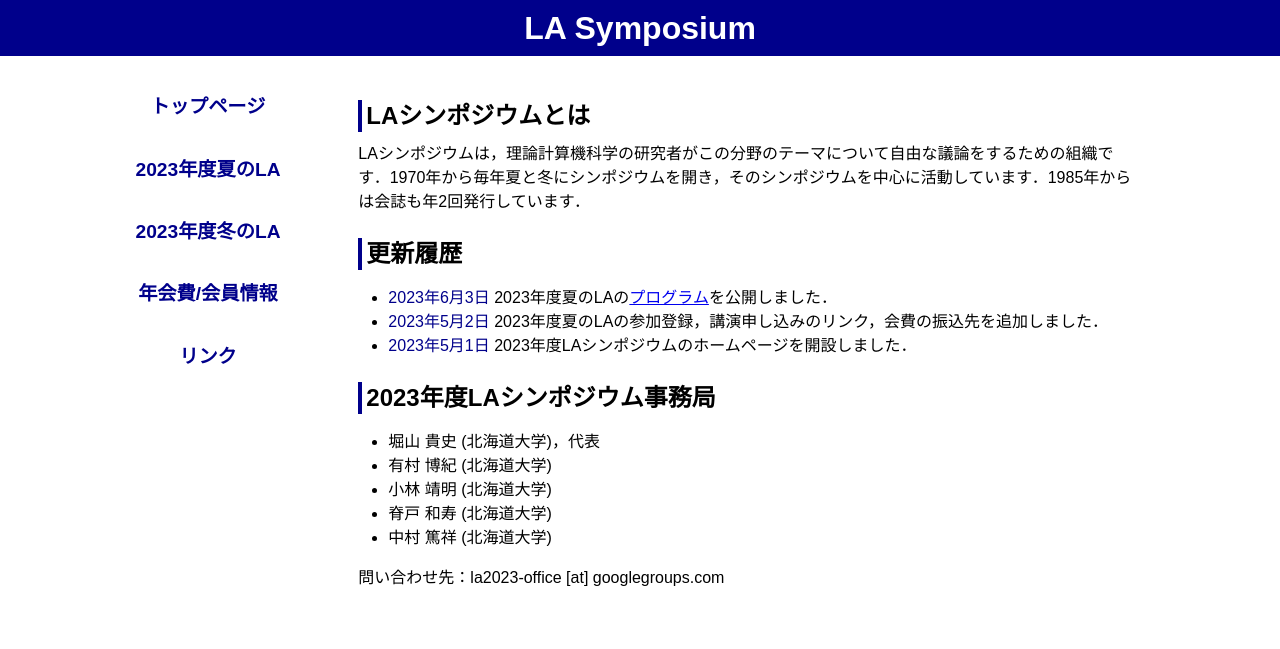
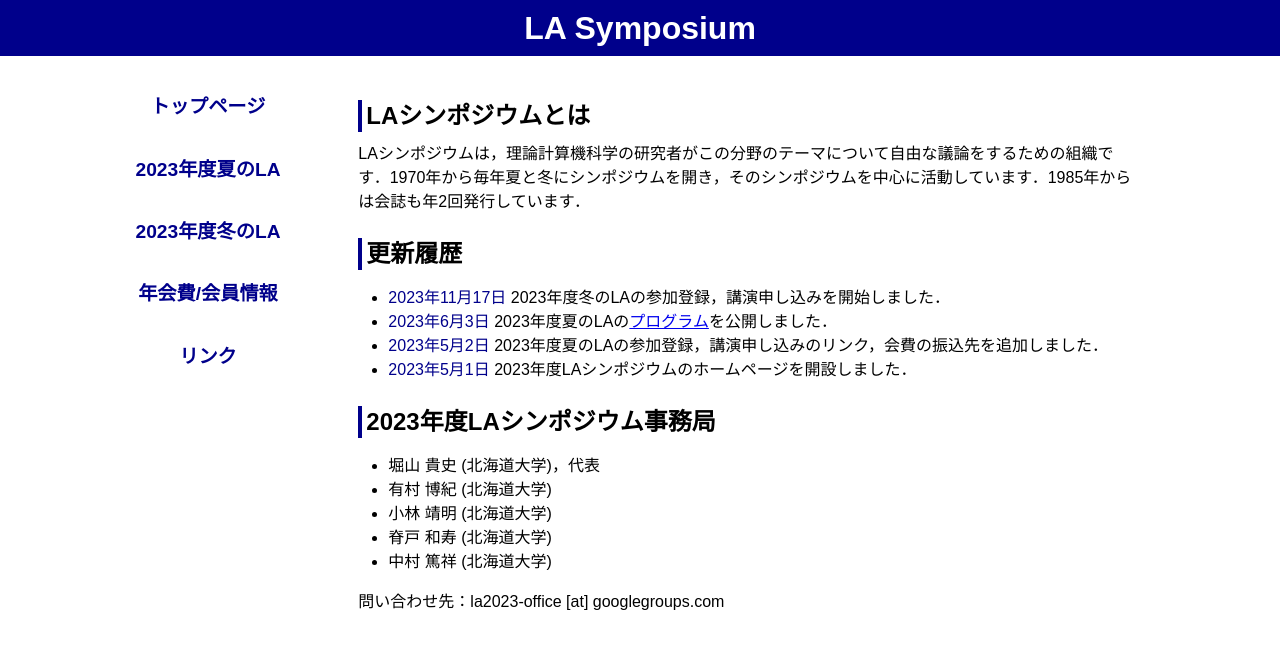
Before and after one commit to ytamura12/la-symposium_test.github.io, a Jekyll site: the page built from index.md, in a window 1280 px wide. Shown: the top 649 px of the page. Built offline with Jekyll 4.4.1, drawn with Linux system fonts in a browser that asks for light colours.

Commit message:
Update news.md

```diff
--- a/_includes/news.md
+++ b/_includes/news.md
@@ -1,3 +1,4 @@
+* <span class="date">2023年11月17日</span> 2023年度冬のLAの参加登録，講演申し込みを開始しました．
 * <span class="date">2023年6月3日</span> 2023年度夏のLAの[プログラム](./2023/summer_program.html)を公開しました．
 * <span class="date">2023年5月2日</span> 2023年度夏のLAの参加登録，講演申し込みのリンク，会費の振込先を追加しました．
 * <span class="date">2023年5月1日</span> 2023年度LAシンポジウムのホームページを開設しました．
```
